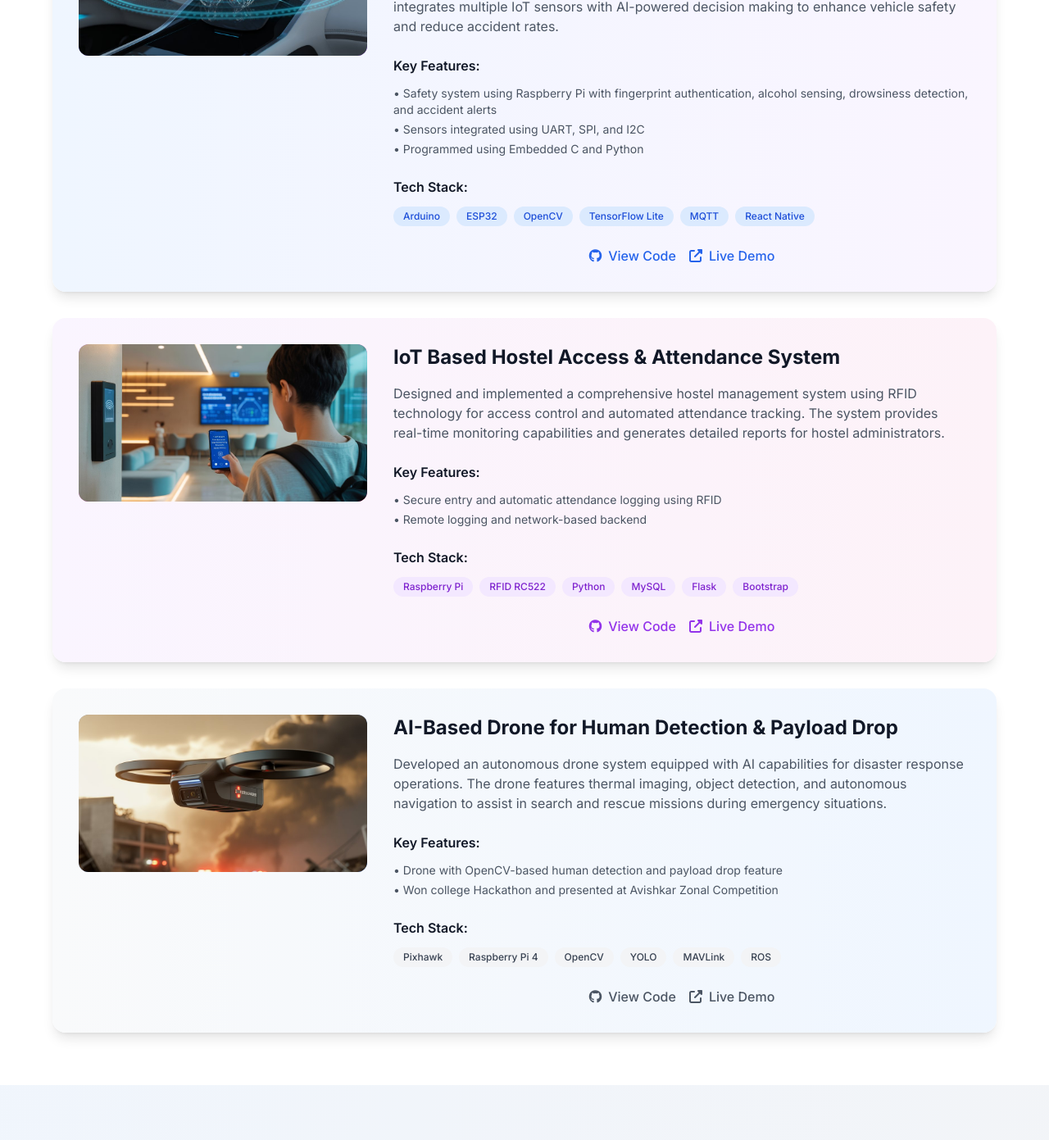
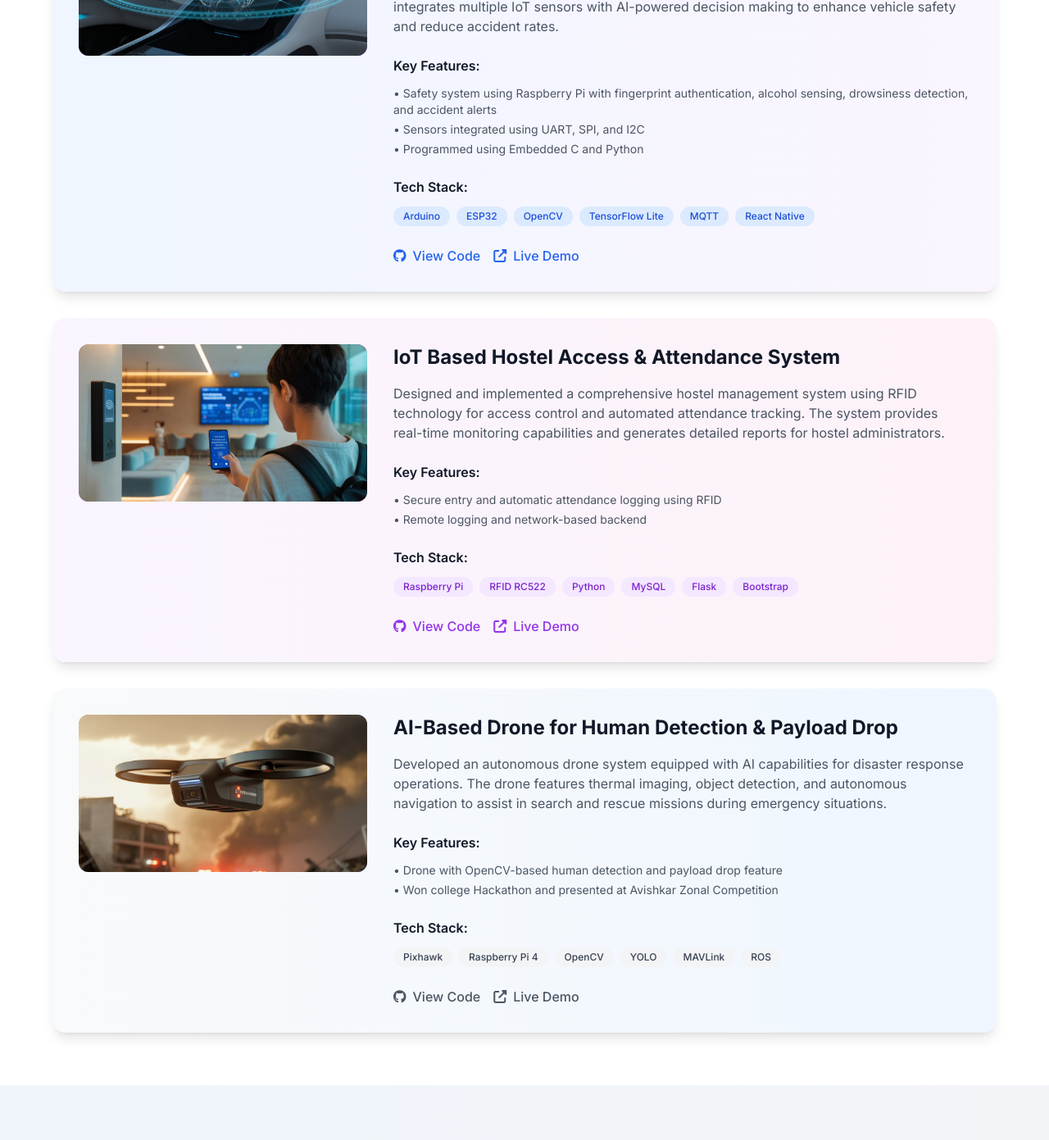
Before and after one commit to mayurpatil-dev/aaryavarta-portfolio, a Next.js app: page /portfolio/mayur in a window 1280 px wide. Shown: the part 1682-3073 px from the top of the page at 82% size. Built offline with nearby package versions, Linux system fonts and the light colour scheme.

Commit message:
Cursor AI update: left-align project card buttons on desktop, center on mobile (Mayur portfolio)

```diff
--- a/src/app/portfolio/mayur/page.jsx
+++ b/src/app/portfolio/mayur/page.jsx
@@ -446,7 +446,7 @@
                         </span>
                       </div>
                     </div>
-                    <div className="flex flex-row gap-4 justify-center">
+                    <div className="flex flex-row gap-4 justify-center md:justify-start">
                       <button className="text-blue-600 font-medium hover:text-blue-800 flex items-center justify-center transition-all duration-300 hover:translate-x-2">
                         <i className="fab fa-github mr-2"></i>
                         View Code
@@ -524,7 +524,7 @@
                         </span>
                       </div>
                     </div>
-                    <div className="flex flex-row gap-4 justify-center">
+                    <div className="flex flex-row gap-4 justify-center md:justify-start">
                       <button className="text-purple-600 font-medium hover:text-purple-800 flex items-center justify-center transition-all duration-300 hover:translate-x-2">
                         <i className="fab fa-github mr-2"></i>
                         View Code
@@ -602,7 +602,7 @@
                         </span>
                       </div>
                     </div>
-                    <div className="flex flex-row gap-4 justify-center">
+                    <div className="flex flex-row gap-4 justify-center md:justify-start">
                       <button className="text-gray-600 font-medium hover:text-gray-800 flex items-center justify-center transition-all duration-300 hover:translate-x-2">
                         <i className="fab fa-github mr-2"></i>
                         View Code
```
